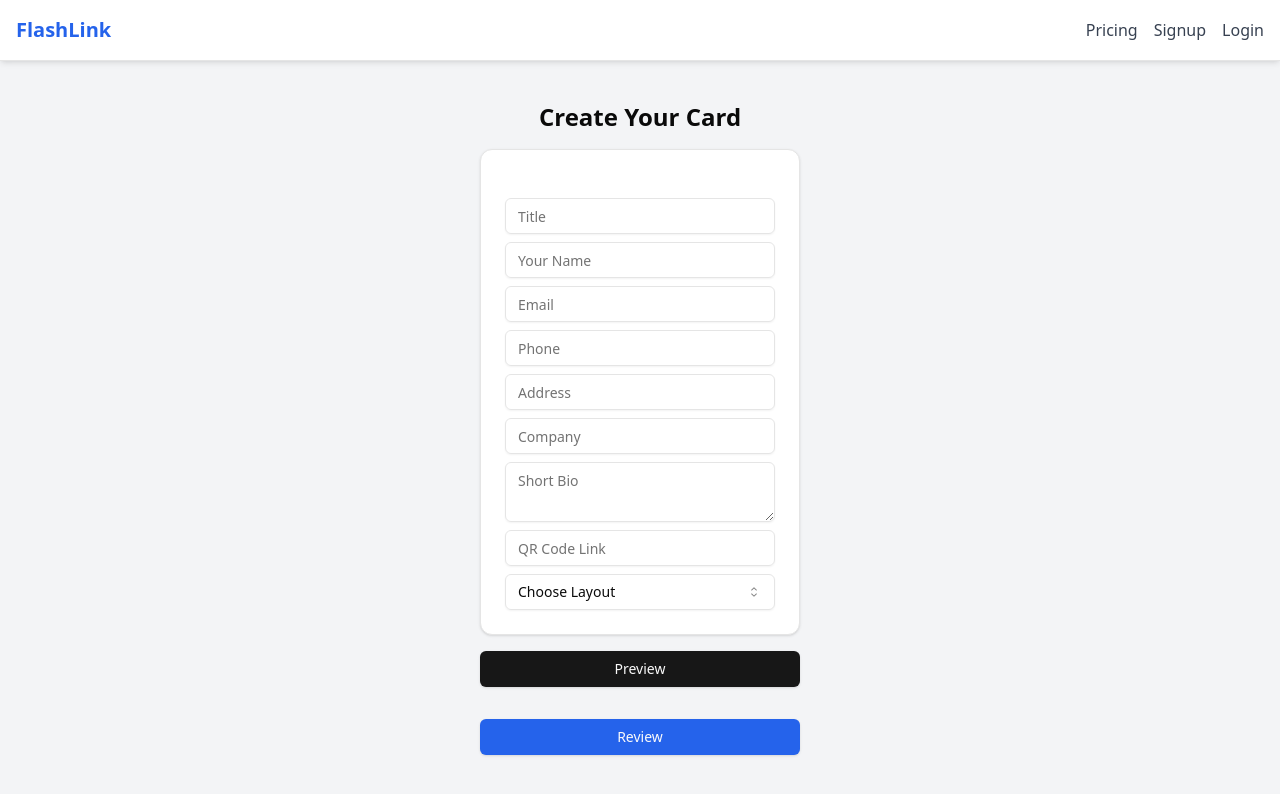
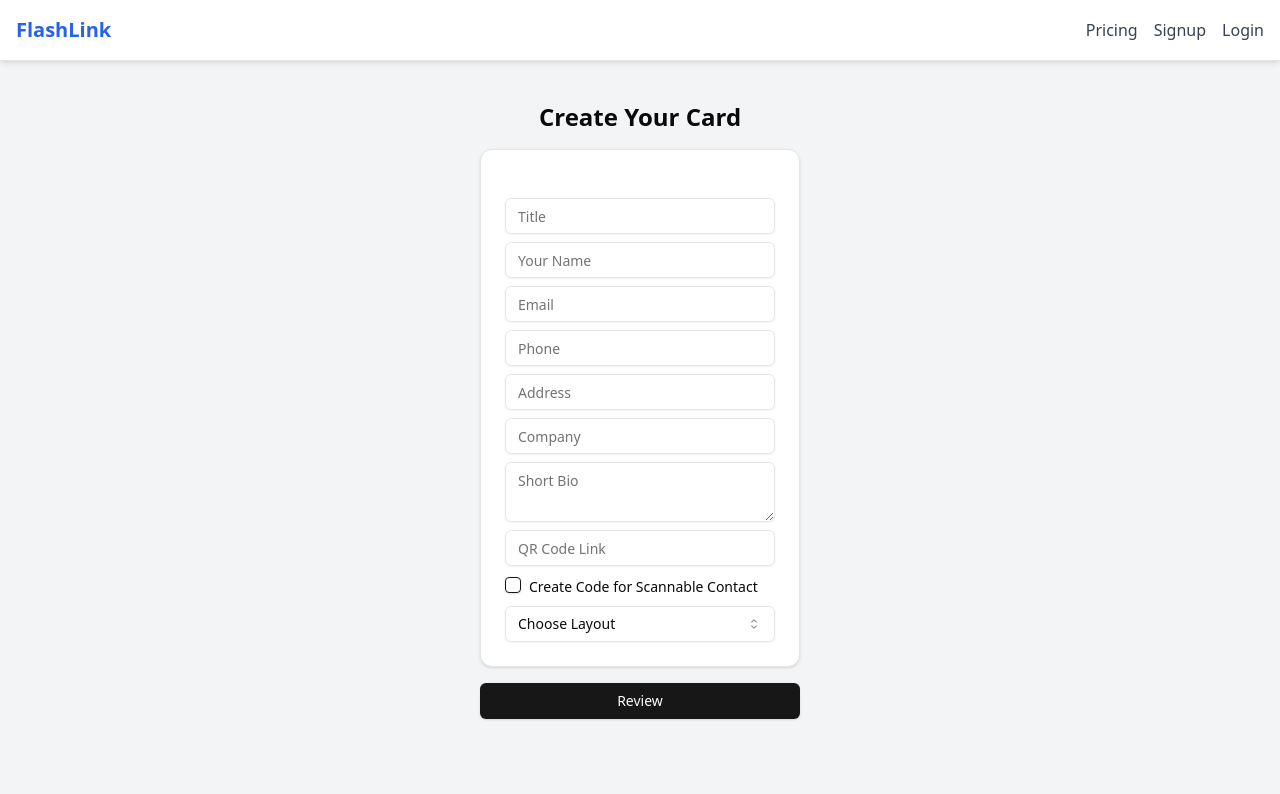
Before and after one commit to eathren/flashlink, a React (Vite) app: page /create-free in a window 1280 px wide. Shown: the top 794 px of the page. Built offline with nearby package versions, Linux system fonts and the light colour scheme.

Commit message:
vcf addable

```diff
--- a/package.json
+++ b/package.json
@@ -10,6 +10,7 @@
     "preview": "vite preview"
   },
   "dependencies": {
+    "@radix-ui/react-checkbox": "^1.1.2",
     "@radix-ui/react-dialog": "^1.1.2",
     "@radix-ui/react-icons": "^1.3.0",
     "@radix-ui/react-label": "^2.1.0",
@@ -26,6 +27,7 @@
     "qrcode.react": "^4.0.1",
     "react": "^18.3.1",
     "react-dom": "^18.3.1",
+    "react-hot-toast": "^2.4.1",
     "react-loader-spinner": "^6.1.6",
     "tailwind-merge": "^2.5.3",
     "tailwindcss-animate": "^1.0.7",
--- /dev/null
+++ b/src/components/ui/checkbox.tsx
@@ -0,0 +1,28 @@
+import * as React from "react"
+import * as CheckboxPrimitive from "@radix-ui/react-checkbox"
+import { CheckIcon } from "@radix-ui/react-icons"
+
+import { cn } from "@/lib/utils"
+
+const Checkbox = React.forwardRef<
+  React.ElementRef<typeof CheckboxPrimitive.Root>,
+  React.ComponentPropsWithoutRef<typeof CheckboxPrimitive.Root>
+>(({ className, ...props }, ref) => (
+  <CheckboxPrimitive.Root
+    ref={ref}
+    className={cn(
+      "peer h-4 w-4 shrink-0 rounded-sm border border-primary shadow focus-visible:outline-none focus-visible:ring-1 focus-visible:ring-ring disabled:cursor-not-allowed disabled:opacity-50 data-[state=checked]:bg-primary data-[state=checked]:text-primary-foreground",
+      className
+    )}
+    {...props}
+  >
+    <CheckboxPrimitive.Indicator
+      className={cn("flex items-center justify-center text-current")}
+    >
+      <CheckIcon className="h-4 w-4" />
+    </CheckboxPrimitive.Indicator>
+  </CheckboxPrimitive.Root>
+))
+Checkbox.displayName = CheckboxPrimitive.Root.displayName
+
+export { Checkbox }
--- /dev/null
+++ b/src/features/free/components/call-to-action-signup.tsx
@@ -0,0 +1,9 @@
+const CallToActionSignup = () => {
+  return (
+    <div>
+      <h1>Sign up for free</h1>
+      <p>Get started with our free plan</p>
+      <button>Sign up</button>
+    </div>
+  )
+}
--- a/src/features/free/components/create-free-card.tsx
+++ b/src/features/free/components/create-free-card.tsx
@@ -9,12 +9,12 @@ import {
   SelectValue,
 } from "@/components/ui/select"
 import { Textarea } from "@/components/ui/textarea"
-import { Button } from "@/components/ui/button"
 import PreviewDialog from "@/features/free/components/preview-dialog"
 import { useState } from "react"
-
+import { Checkbox } from "@/components/ui/checkbox"
+import { Label } from "@/components/ui/label"
 function CreateFreeCard() {
-  const { formData, setFormData, setLayout } = useCardStore()
+  const { formData, setFormData, setLayout, setVcf } = useCardStore()
   const [isDialogOpen, setDialogOpen] = useState(false)
 
   const onOpenChange = () => {
@@ -24,13 +24,25 @@ function CreateFreeCard() {
   const handleChange = (
     e: React.ChangeEvent<HTMLInputElement | HTMLTextAreaElement>
   ) => {
-    console.log(e.target.name, e.target.value)
     setFormData({ ...formData, [e.target.name]: e.target.value })
   }
 
   const handleCreateCard = (e: React.FormEvent) => {
-    e.preventDefault() // Prevent the default form submission
-    onOpenChange() // Open the preview dialog
+    e.preventDefault()
+    onOpenChange()
+  }
+
+  const generateVcf = (formData) => {
+    const contact = `BEGIN:VCARD
+VERSION:3.0
+FN:${formData.name}
+ORG:${formData.company}
+EMAIL:${formData.email}
+TEL:${formData.phone}
+ADR:${formData.address}
+END:VCARD`.trim()
+    console.log("Generated VCF:", contact)
+    return contact
   }
 
   return (
@@ -99,6 +111,10 @@ function CreateFreeCard() {
             value={formData.qrCode}
             onChange={handleChange}
           />
+          <span className="space-x-2">
+            <Checkbox onClick={() => setVcf(generateVcf(formData))}></Checkbox>
+            <Label htmlFor="vcf">Create Code for Scannable Contact</Label>
+          </span>
           <Select onValueChange={(value) => setLayout(value as Layout)}>
             <SelectTrigger>
               <SelectValue placeholder="Choose Layout" />
@@ -114,9 +130,6 @@ function CreateFreeCard() {
       <div className="my-4">
         <PreviewDialog isOpen={isDialogOpen} onOpenChange={onOpenChange} />
       </div>
-      <Button type="submit" className="mt-4 w-full bg-blue-600">
-        Review
-      </Button>
     </form>
   )
 }
--- a/src/features/free/components/preview-card.tsx
+++ b/src/features/free/components/preview-card.tsx
@@ -7,7 +7,7 @@ import { QRCodeSVG } from "qrcode.react"
 
 const PreviewCard = () => {
   const cardRef = useRef<HTMLDivElement>(null)
-  const { formData, layout } = useCardStore()
+  const { formData, vcf, layout } = useCardStore()
 
   const downloadCard = () => {
     if (cardRef.current) {
@@ -73,9 +73,9 @@ const PreviewCard = () => {
                 </div>
               )}
               <p className="mt-4 text-gray-700">{formData.bio}</p>
-              {formData.qrCode && (
+              {vcf && (
                 <div className="pt-4 flex text-center  mx-auto">
-                  <QRCodeSVG value={formData.qrCode} size={260} />
+                  <QRCodeSVG value={vcf} size={260} />
                 </div>
               )}
             </div>
--- a/src/features/free/components/preview-dialog.tsx
+++ b/src/features/free/components/preview-dialog.tsx
@@ -27,7 +27,9 @@ const PreviewDialog: React.FC<PreviewDialogProps> = ({
   return (
     <Dialog open={isOpen} onOpenChange={onOpenChange}>
       <DialogTrigger asChild>
-        <Button className="w-full">Preview</Button>
+        <Button variant="default" className="w-full">
+          Review
+        </Button>
       </DialogTrigger>
       <DialogContent>
         <DialogHeader>
--- a/src/features/free/stores/use-free-store.tsx
+++ b/src/features/free/stores/use-free-store.tsx
@@ -27,6 +27,8 @@ interface CardStore {
   setFormData: (data: Partial<FormData>) => void
   layout: Layout
   setLayout: (layout: Layout) => void
+  vcf: string
+  setVcf: (vcf: string) => void
 }
 
 const useCardStore = create<CardStore>()(
@@ -48,6 +50,8 @@ const useCardStore = create<CardStore>()(
         set((state) => ({ formData: { ...state.formData, ...data } })),
       layout: Layout.left,
       setLayout: (layout) => set({ layout }),
+      vcf: "",
+      setVcf: (vcf) => set({ vcf }),
     }),
     {
       name: "card-storage",
```
Also changed, not shown: 1 other file (tests, documents, lock files or other folders).
